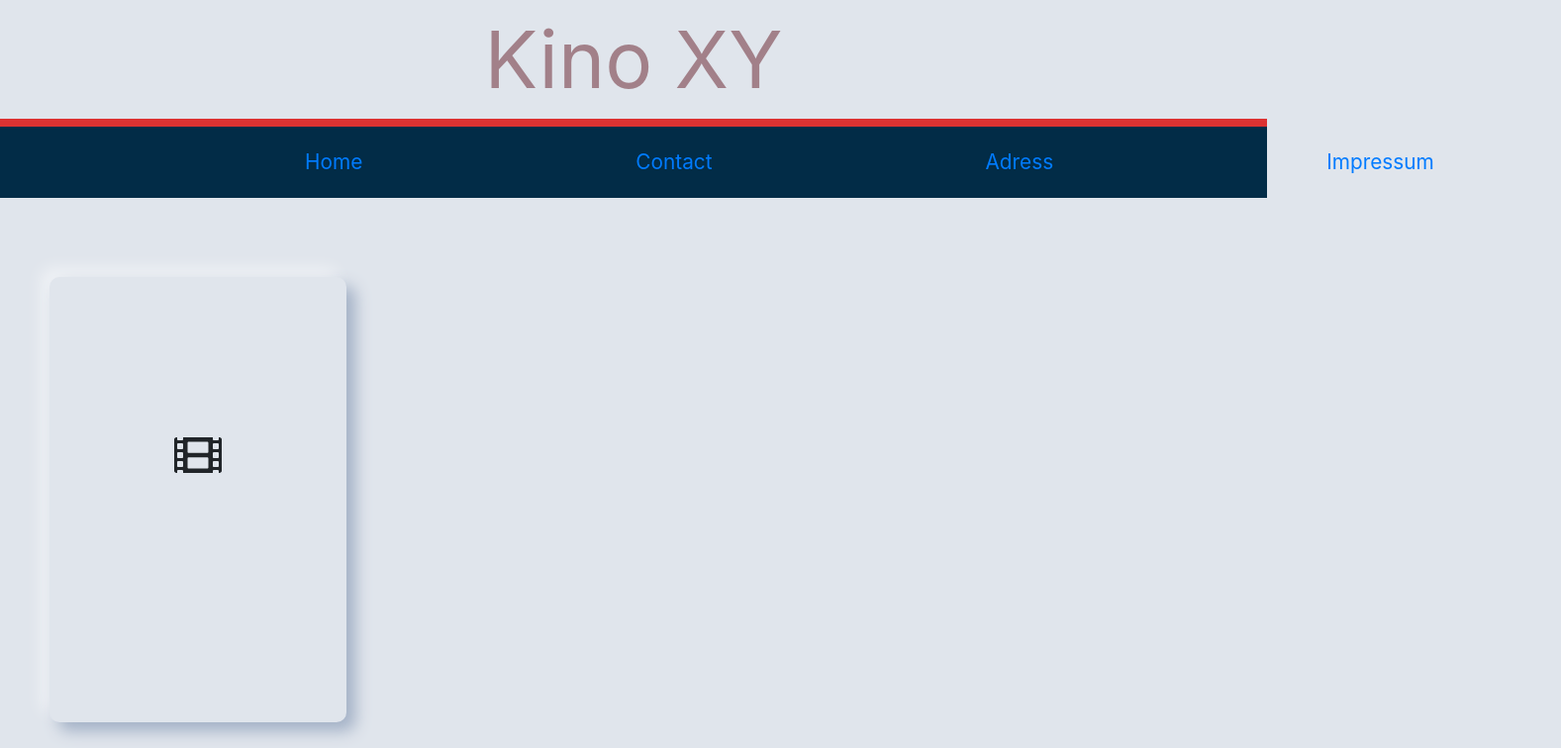
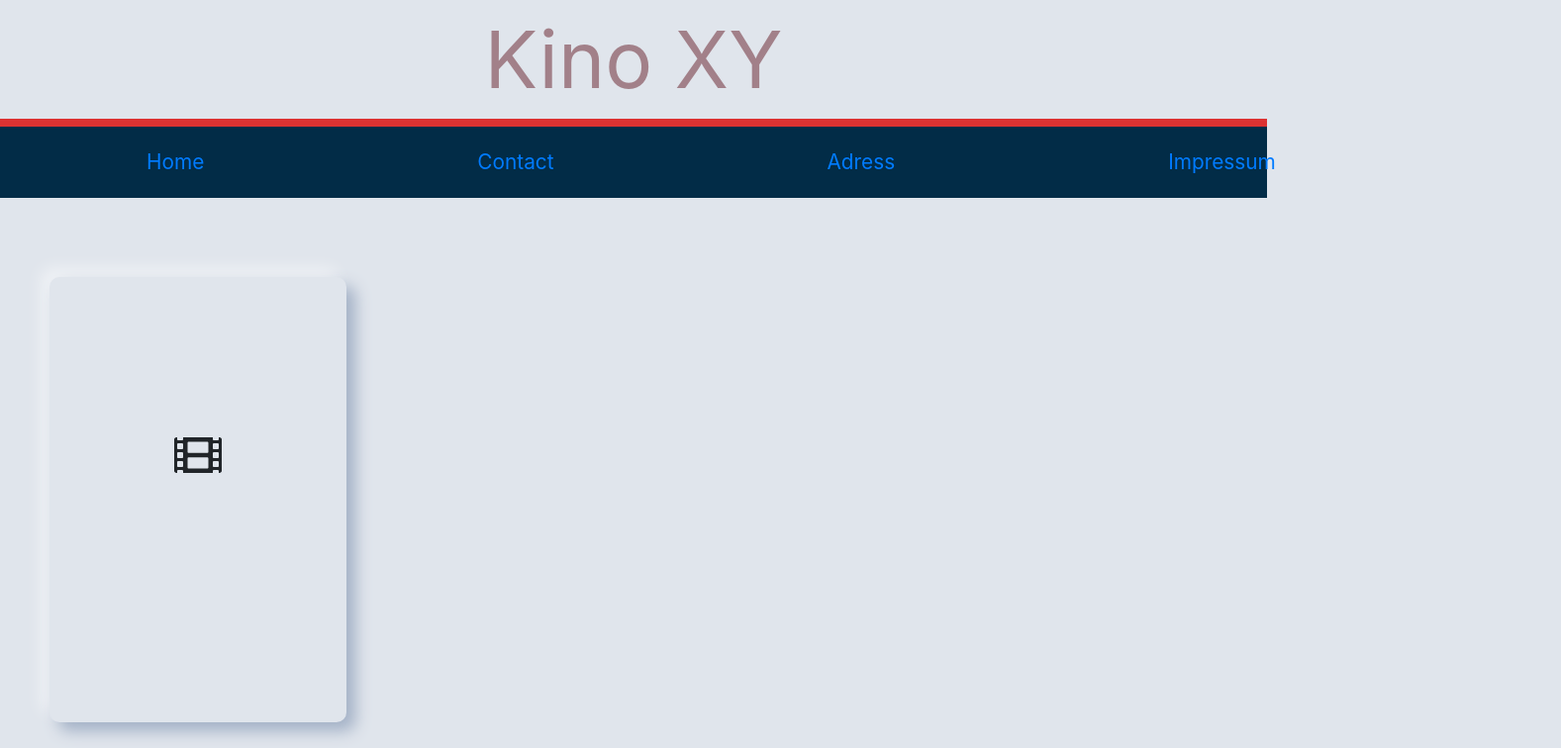
Before and after one commit to abdaljaleel/Kinoreservierungssystem, a React (Create React App) app in the folder Quellcode/Frontend/kino-app/: page / in a window 1280 px wide. Shown: the top 756 px of the page at 99% size, 1577 px wide, since content can reach past the window. Built offline with nearby package versions, Linux system fonts and the light colour scheme; no server answers.

Commit message:
fixed size of navigation bar, no horizontal scrolling anymore

```diff
--- a/Quellcode/Frontend/kino-app/src/navbar Components/Navigation/MainNavigation.less
+++ b/Quellcode/Frontend/kino-app/src/navbar Components/Navigation/MainNavigation.less
@@ -6,7 +6,7 @@
     height: 5rem;
     background-color: rgb(2, 44, 71);
     border-top:0.5rem solid rgb(220,50,50);
-    padding: 0 10rem;
+    //padding: 0 10rem;
     display: flex;
     align-items: center;
 
```
